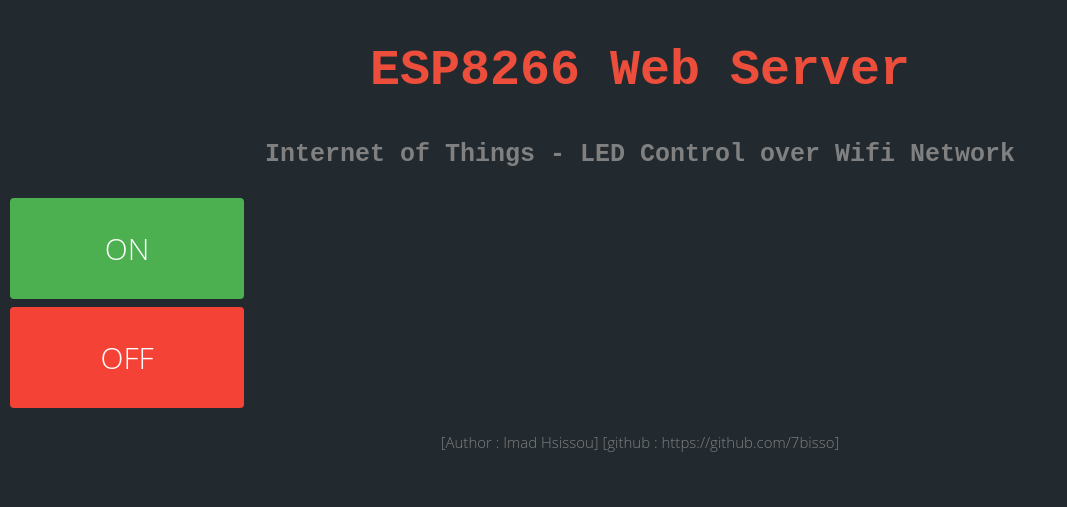
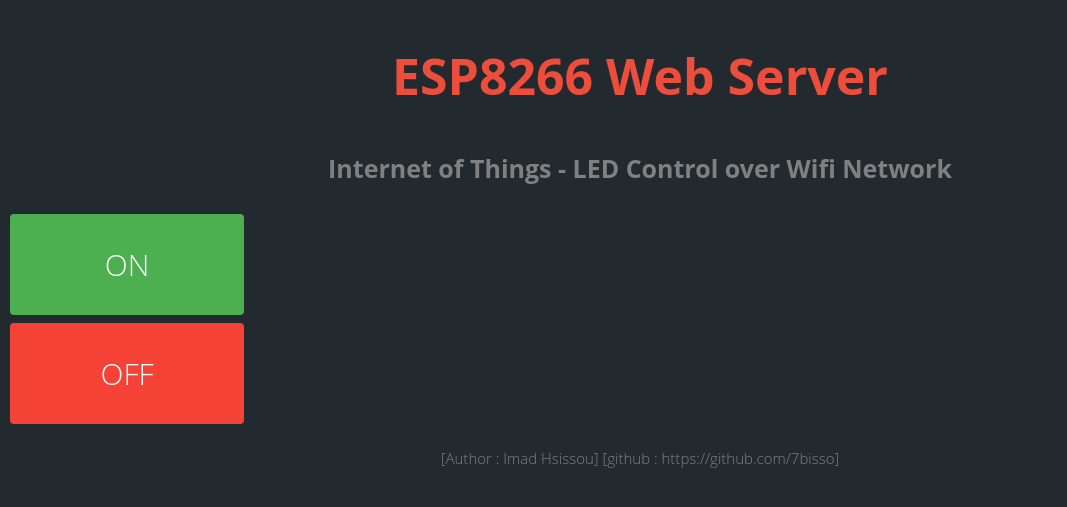
Before and after one commit to imadhsissou/imadhsissou.github.io, a Jekyll site: the page Iot/esp8266-led.html, which Jekyll copies as it is, in a window 1280 px wide. Shown: the top 507 px of the page, without its empty margins (0-1067 px from the left). Built offline with Jekyll 4.4.1, drawn with Linux system fonts in a browser that asks for light colours.

Commit message:
Update esp8266-led.html

```diff
--- a/Iot/esp8266-led.html
+++ b/Iot/esp8266-led.html
@@ -32,8 +32,8 @@
 </head>
 <body style="background-color : #222A30;" >
 
-<h2 style="color : #EC4E3B; font-family: 'Courier New' ; font-size: 50px;  text-align: center;">ESP8266 Web Server</h2>
-<h3 style="color : gray; font-family: 'Courier New' ; font-size: 25px; text-align: center;">Internet of Things - LED Control over Wifi Network<h3>
+<h2 style="color : #EC4E3B; font-family: 'Open Sans' ; font-size: 50px;  text-align: center;">ESP8266 Web Server</h2>
+<h3 style="color : gray; font-family: 'Open Sans' ; font-size: 25px; text-align: center;">Internet of Things - LED Control over Wifi Network<h3>
 
 <div class="wrapper">
     <a href="http://192.168.1.5/ON" class="button">ON</a>
```
